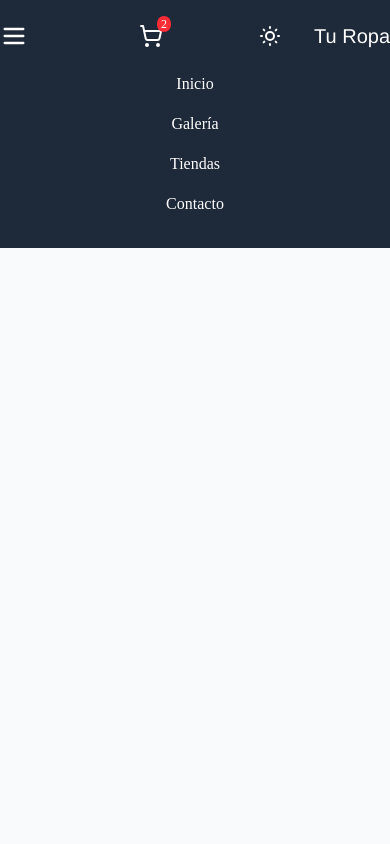
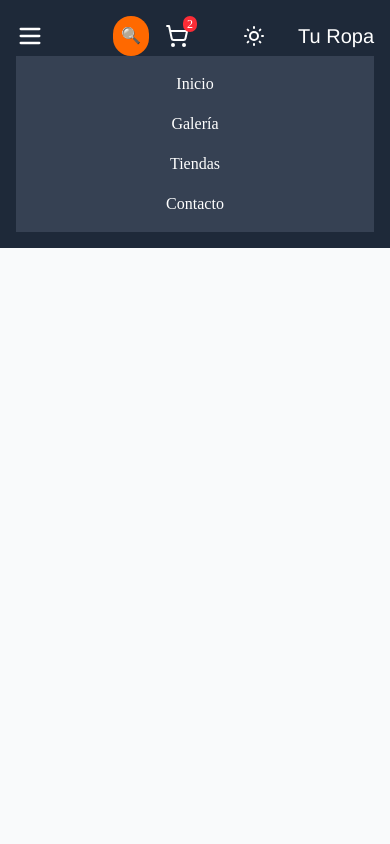
Before and after one commit to WilHazz/landing_page, a React (Vite) app: page / in a window 390 px wide. Both pictures are taken after a click on the button 14 px from the left and 36 px from the top of the page. Shown: the top 844 px of the page. Built offline with nearby package versions, Linux system fonts and the light colour scheme.

Commit message:
Se agrego algunos cambios al Navcar donde se pone el boton de buscar en la version mobile

```diff
--- a/src/components/Header.jsx
+++ b/src/components/Header.jsx
@@ -4,6 +4,7 @@ import { useState } from "react";
 export default function Header() {
   const [menuOpen, setMenuOpen] = useState(false);
   const [darkMode, setDarkMode] = useState(true); // true = oscuro
+  const [searchOpen, setSearchOpen] = useState(false); //abre el buscardor en version mobile
 
   const toggleDarkMode = () => {
     setDarkMode(!darkMode);
@@ -11,7 +12,7 @@ export default function Header() {
 
   return (
     <header
-      className={`py-4 px6 ${
+      className={`py-4 px-4 ${
         darkMode ? "bg-gray-800  text-white" : "bg-white text-gray-800"
       }`}
     >
@@ -21,7 +22,9 @@ export default function Header() {
         <div className="flex items-center space-x-6 text-white text-1xl">
           {/* Botón hamburguesa en Mobile */}
           <button
-            className="sm:hidden cursor-pointer"
+            className={`sm:hidden cursor-pointer ${
+              darkMode ? "text-white" : "text-gray-800"
+            }`}
             onClick={() => setMenuOpen(!menuOpen)}
           >
             <MenuIcon size={28} />
@@ -65,6 +68,7 @@ export default function Header() {
 
         {/* Buscador */}
         <div className="flex items-center gap-4 flex-grow justify-center sm:justify-end">
+          {/* Boton search para Desktop */}
           <div
             className={`hidden sm:flex items-center rounded-full px-4 py-1 w-64 ${
               darkMode ? "bg-white" : "bg-gray-100"
@@ -72,13 +76,22 @@ export default function Header() {
           >
             <input
               type="text"
-              placeholder="Search"
+              placeholder="Buscar.."
               className="flex-grow outline-none text-sm placeholder-gray-600"
             />
             <button className="btn-buscador text-white bg-orange-500 rounded-full p-1">
               🔍
             </button>
           </div>
+          {/* boton lupa mobile */}
+          <button
+            className={`btn_mb sm:hidden text-white bg-orange-500 p-2 rounded-full ${
+              darkMode ? "" : "text-white"
+            }`}
+            onClick={() => setSearchOpen(!searchOpen)}
+          >
+            🔍
+          </button>
 
           {/* Carrito de comparas */}
           <div
@@ -97,22 +110,51 @@ export default function Header() {
         {/* Boton para cambiar modo Dark/White */}
         <button
           onClick={toggleDarkMode}
-          className="p-2 rounded-full hover:bg-gray-700 transition-all"
+          className="p-2 rounded-full hover:bg-amber-500 transition-all"
         >
           {darkMode ? <SunMedium size={24} /> : <Moon siza={24} />}
         </button>
 
         {/* Logo */}
         <div
-          className={`logo text-sm ml-2 cursor-pointer hover:text-amber-400 ${darkMode} ? "text-white" : "text-gray-800"`}
+          className={`logo text-sm ml-2 cursor-pointer hover:text-amber-500 ${darkMode} ? "text-white" : "text-gray-800"`}
         >
           <span>Tu Ropa</span>
         </div>
       </div>
 
+      {/* Input de búsqueda en mobile */}
+      {searchOpen && (
+        <div
+          className={`sm:hidden px-4 py-2 ${
+            darkMode ? "bg-gray-800" : "bg-white"
+          }`}
+        >
+          <input
+            type="text"
+            placeholder="Buscar..."
+            className={`w-full p-2 rounded-full border ${
+              darkMode
+                ? "bg-gray-700 text-white border-gray-600 placeholder-gray-400"
+                : "bg-gray-100 text-gray-800 border-gray-300 placeholder-gray-500"
+            }`}
+            // con onKeyDown hago que se cierre cuando entecleo enter
+            onKeyDown={(e) => {
+              if (e.key === "Enter") {
+                setSearchOpen(false);
+              }
+            }}
+          />
+        </div>
+      )}
+
       {/* Menú desplegable en mobile */}
       {menuOpen && (
-        <div className="menuMobile sm:hidden flex flex-col items-center bg-gray-800 py-2 text-white">
+        <div
+          className={`sm:hidden flex flex-col items-center py-2 ${
+            darkMode ? "bg-gray-700 text-white" : "bg-gray-100 text-gray-800"
+          }`}
+        >
           <a href="#home" className="py-2 hover:text-amber-300">
             Inicio
           </a>
--- a/src/index.css
+++ b/src/index.css
@@ -10,7 +10,8 @@ body,
   font-family: cursive;
 }
 
-.btn-buscador {
+.btn-buscador,
+.btn_mb {
   cursor: pointer;
 }
 
```
